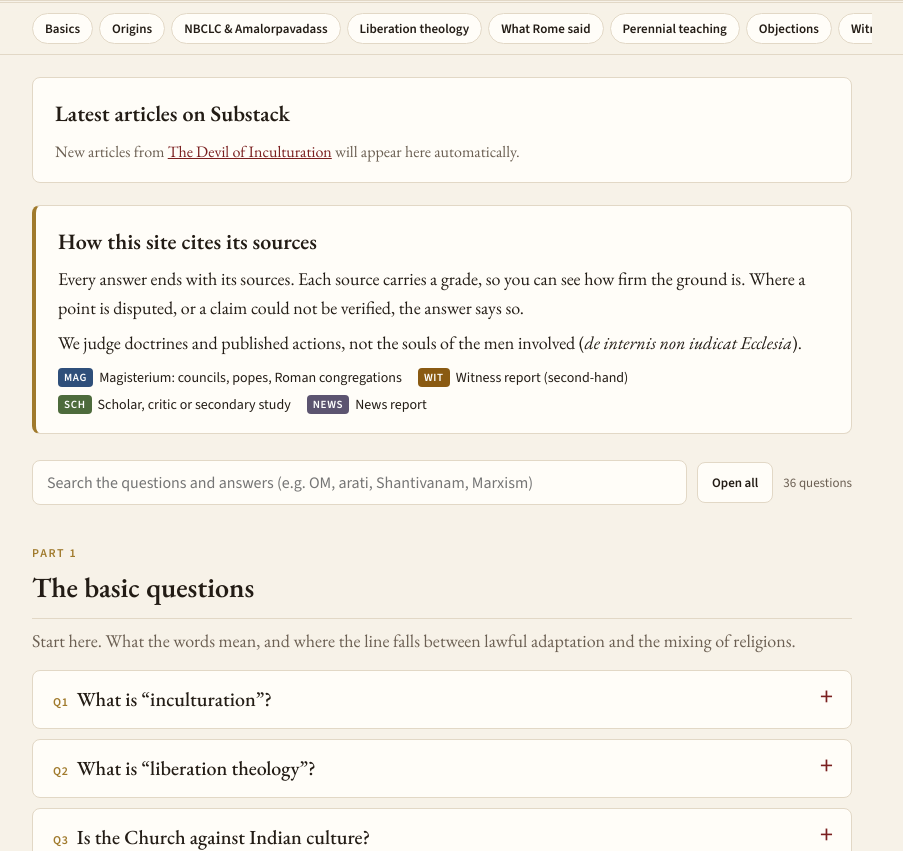
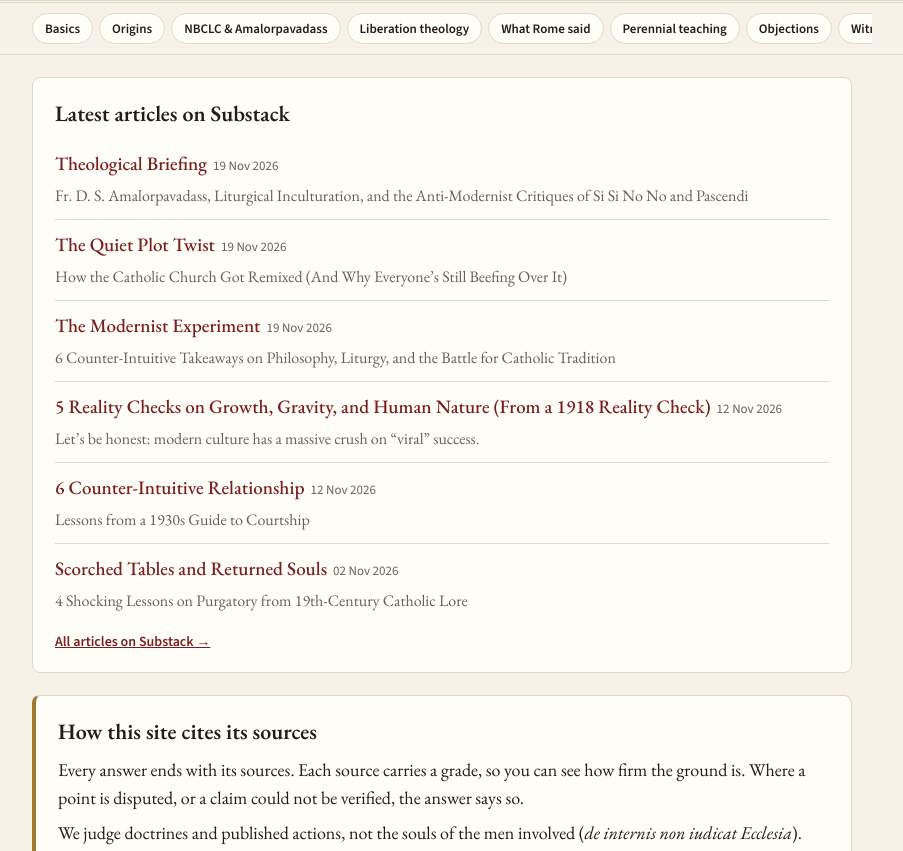
Before and after one commit to inculturationliberation/inculturationliberation.github.io, a plain HTML site: page index.html in a window 1280 px wide. Shown: the part 455-1306 px from the top of the page, without its empty margins (198-1101 px from the left). Drawn offline with nearby package versions, Linux system fonts and the light colour scheme.

Commit message:
Update latest Substack articles

```diff
--- a/index.html
+++ b/index.html
@@ -116,7 +116,15 @@ footer{margin:60px 0 0;border-top:3px double var(--rule);padding:26px 0 50px;col
   <section class="latest" id="latest" aria-label="Latest articles">
     <h2>Latest articles on Substack</h2>
 <!-- SUBSTACK:START -->
-    <p>New articles from <a href="https://inclib.substack.com/" target="_blank" rel="noopener">The Devil of Inculturation</a> will appear here automatically.</p>
+    <ul>
+      <li><a class="t" href="https://inclib.substack.com/p/theological-briefing" target="_blank" rel="noopener">Theological Briefing</a><span class="d">19 Nov 2026</span><p>Fr. D. S. Amalorpavadass, Liturgical Inculturation, and the Anti-Modernist Critiques of Si Si No No and Pascendi</p></li>
+      <li><a class="t" href="https://inclib.substack.com/p/the-quiet-plot-twist" target="_blank" rel="noopener">The Quiet Plot Twist</a><span class="d">19 Nov 2026</span><p>How the Catholic Church Got Remixed (And Why Everyone’s Still Beefing Over It)</p></li>
+      <li><a class="t" href="https://inclib.substack.com/p/the-modernist-experiment" target="_blank" rel="noopener">The Modernist Experiment</a><span class="d">19 Nov 2026</span><p>6 Counter-Intuitive Takeaways on Philosophy, Liturgy, and the Battle for Catholic Tradition</p></li>
+      <li><a class="t" href="https://inclib.substack.com/p/5-reality-checks-on-growth-gravity" target="_blank" rel="noopener">5 Reality Checks on Growth, Gravity, and Human Nature (From a 1918 Reality Check)</a><span class="d">12 Nov 2026</span><p>Let’s be honest: modern culture has a massive crush on “viral” success.</p></li>
+      <li><a class="t" href="https://inclib.substack.com/p/6-counter-intuitive-relationship" target="_blank" rel="noopener">6 Counter-Intuitive Relationship</a><span class="d">12 Nov 2026</span><p>Lessons from a 1930s Guide to Courtship</p></li>
+      <li><a class="t" href="https://inclib.substack.com/p/scorched-tables-and-returned-souls" target="_blank" rel="noopener">Scorched Tables and Returned Souls</a><span class="d">02 Nov 2026</span><p>4 Shocking Lessons on Purgatory from 19th-Century Catholic Lore</p></li>
+    </ul>
+    <a class="all" href="https://inclib.substack.com/" target="_blank" rel="noopener">All articles on Substack →</a>
 <!-- SUBSTACK:END -->
   </section>
 
```
